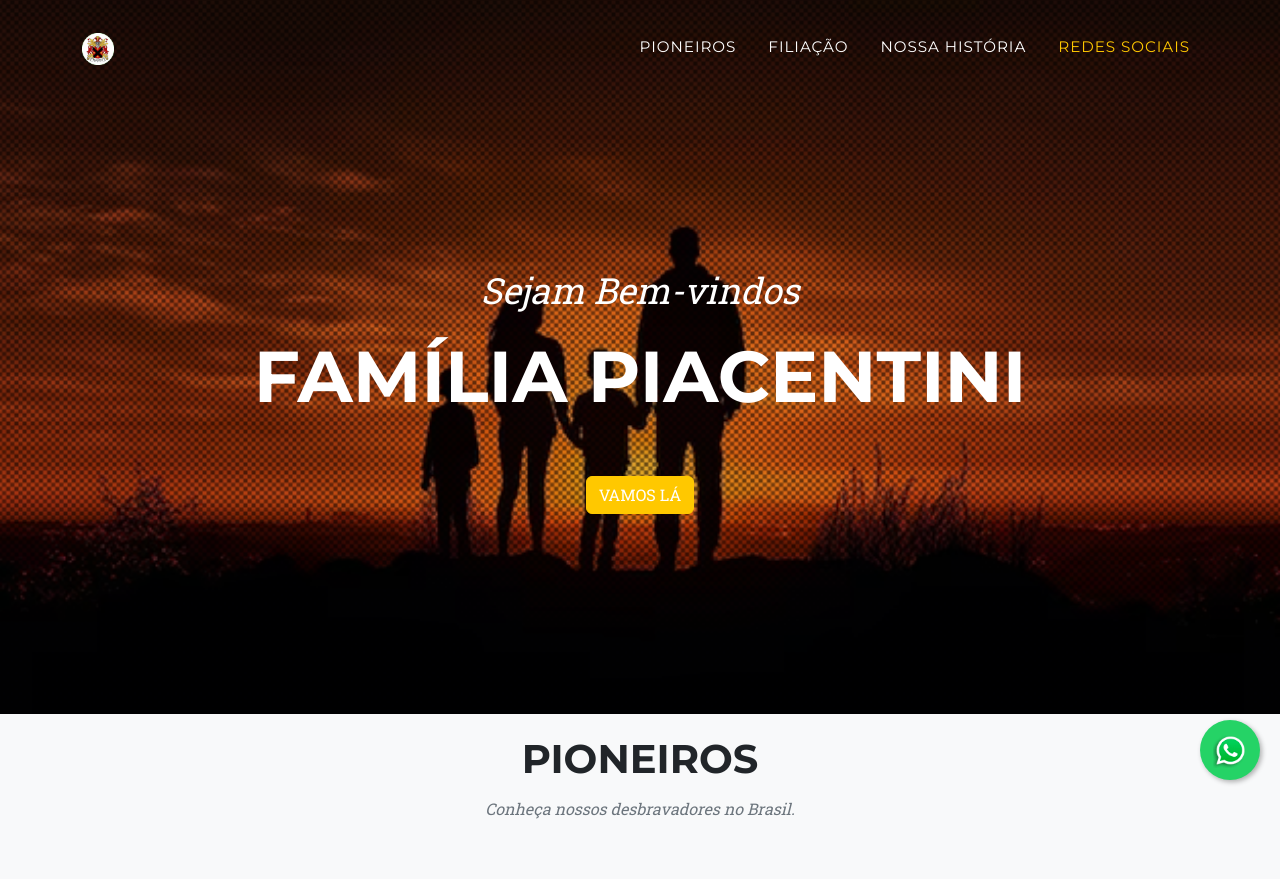
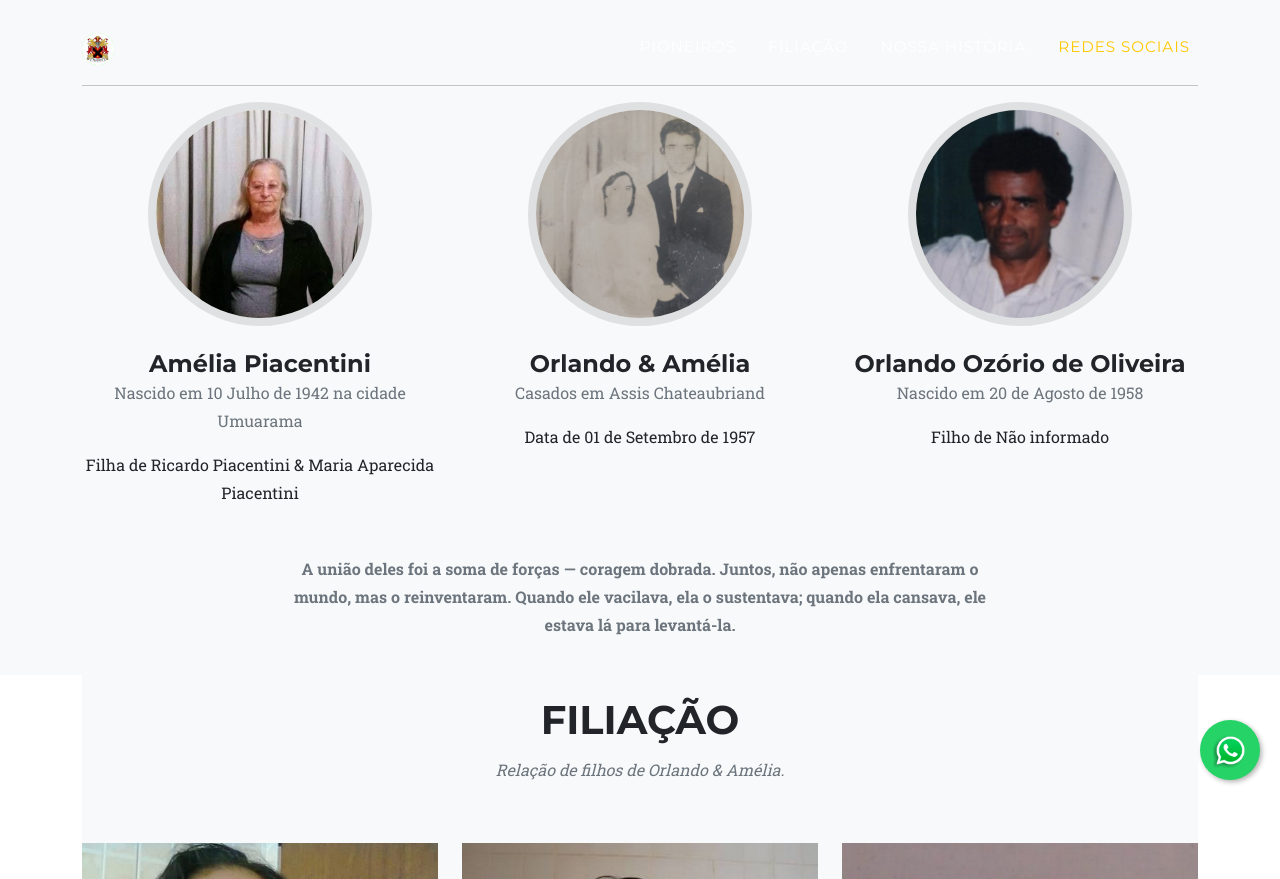
Before and after one commit to familiapiacentini/integrantes, a plain HTML site: page filhos/amelia.html in a window 1280 px wide. Shown: the top 879 px of the page. Drawn offline with nearby package versions, Linux system fonts and the light colour scheme.

Commit message:
Add files via upload

```diff
--- a/filhos/amelia.html
+++ b/filhos/amelia.html
@@ -41,22 +41,14 @@
             </div>
         </div>
     </nav>
-
-    <!-- Masthead -->
-    <header class="masthead">
-        <div class="container">
-            <div class="masthead-subheading">Sejam Bem-vindos</div>
-            <div class="masthead-heading text-uppercase">Família Piacentini</div>
-            <a class="btn btn-primary text-uppercase" href="#portfolio">Vamos lá</a>
-        </div>
-    </header>
     <!-- ========================= FAMILIA =========================== -->
     <section class="page-section bg-light" id="familia">
         <div class="container">
             <div class="text-center">
-                <h2 class="section-heading text-uppercase">Pioneiros
-                    <h3 class="section-subheading text-muted">Conheça nossos desbravadores no Brasil.</h3>
+                <h2 class="section-heading text-uppercase">
+                    <h3 class="section-subheading text-muted"></h3>
             </div>
+            <hr>
             <div class="row">
                 <div class="col-lg-4">
                     <div class="team-member">
```
Also changed, not shown: filhos/ana.html (+3 -10 lines), filhos/elizabete.html (+3 -10 lines), filhos/elza.html (+3 -11 lines), filhos/helena.html (+3 -11 lines), filhos/helio.html (+3 -11 lines), filhos/ivo.html (+3 -11 lines), filhos/jose.html (+3 -11 lines), filhos/regina.html (+4 -12 lines), filhos/roberto.html (+3 -11 lines).
